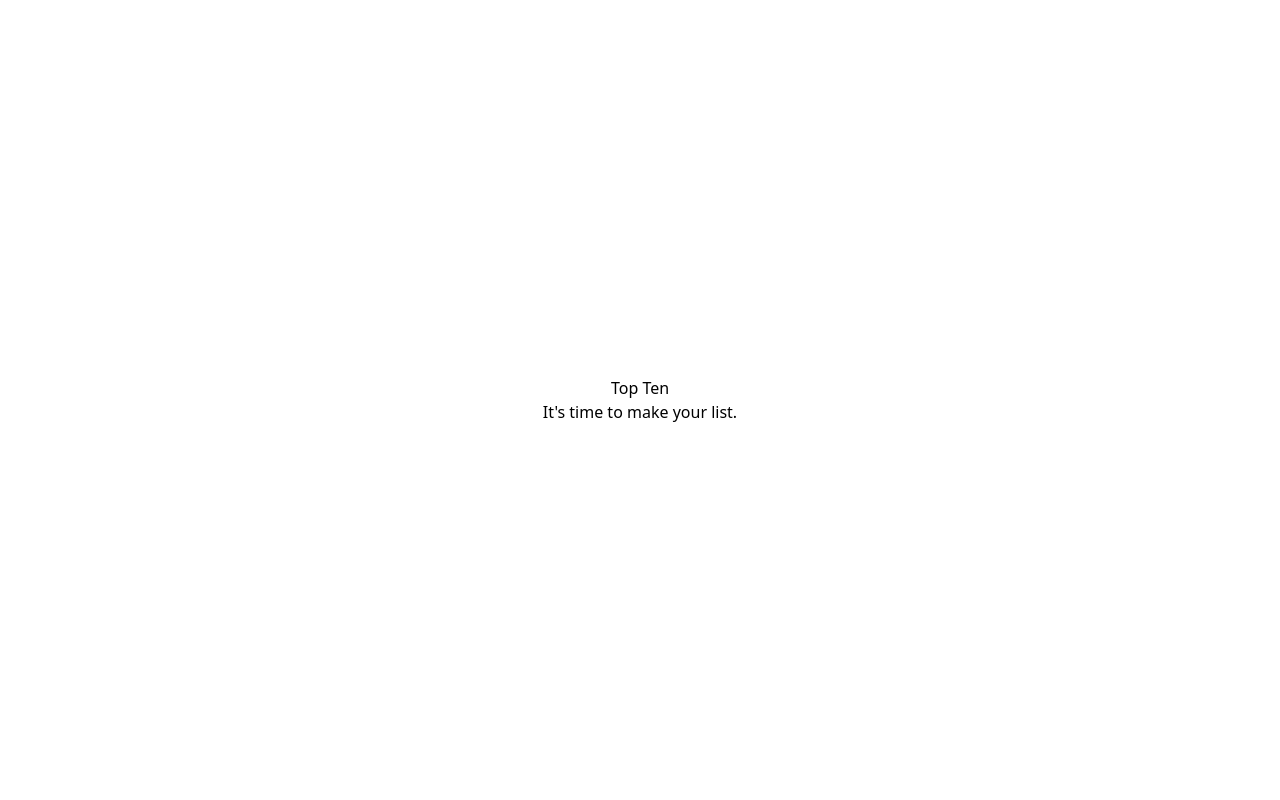
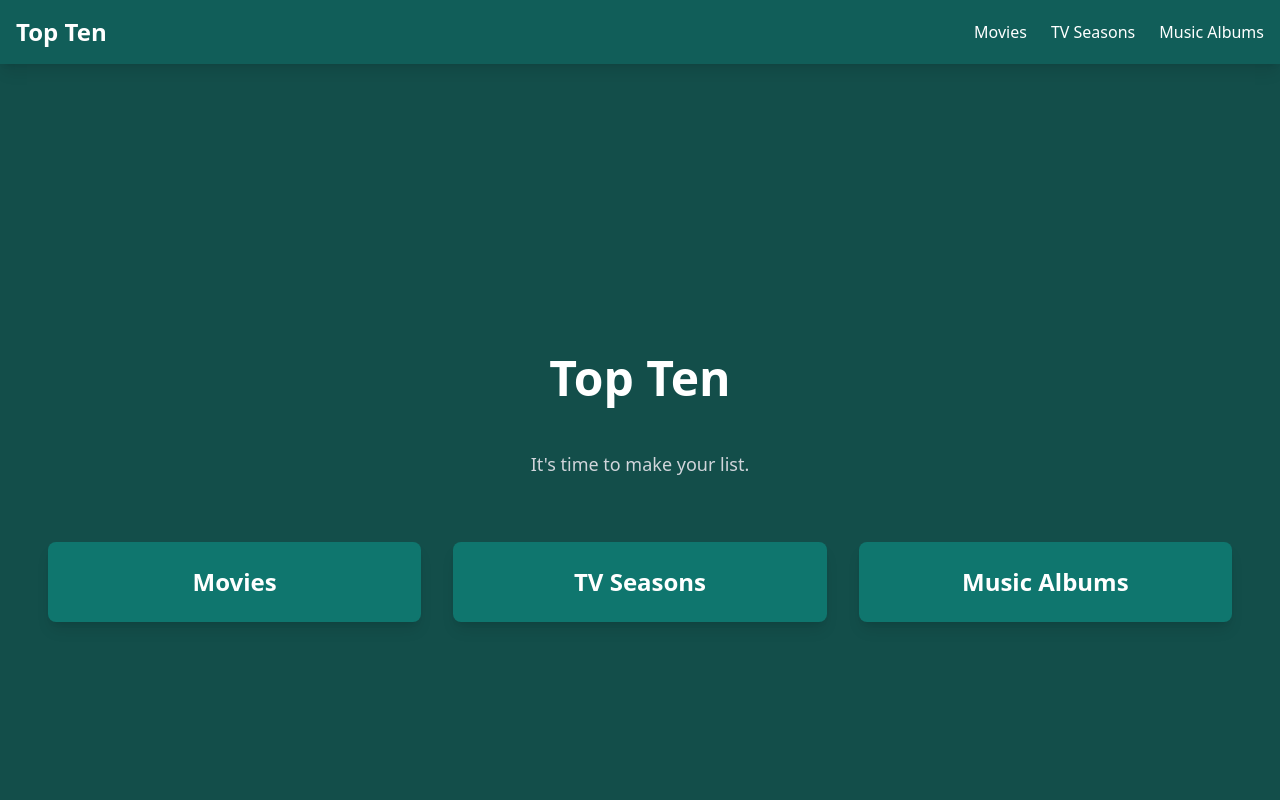
Before and after one commit to tbrown034/my-top-ten, a Next.js app: page / in a window 1280 px wide. Shown: the top 800 px of the page. Built offline with nearby package versions, Linux system fonts and the light colour scheme.

Commit message:
feat: built out the front and back end of the /movies page

```diff
--- /dev/null
+++ b/app/UI/Footer.jsx
@@ -0,0 +1,9 @@
+export default function Footer() {
+  return (
+    <footer className="w-full py-4 text-center bg-teal-800">
+      <p className="text-sm text-gray-300">
+        &copy; 2024 Top Ten. All rights reserved.
+      </p>
+    </footer>
+  );
+}
--- /dev/null
+++ b/app/UI/Header.jsx
@@ -0,0 +1,24 @@
+import Link from "next/link";
+
+export default function Header() {
+  return (
+    <header className="w-full py-4 bg-teal-800 shadow-lg">
+      <div className="container flex items-center justify-between px-4 mx-auto">
+        <Link href="/" className="text-2xl font-bold">
+          Top Ten
+        </Link>
+        <nav className="flex gap-6">
+          <Link href="/movies" className="hover:text-teal-300">
+            Movies
+          </Link>
+          <Link href="/tv" className="hover:text-teal-300">
+            TV Seasons
+          </Link>
+          <Link href="/music" className="hover:text-teal-300">
+            Music Albums
+          </Link>
+        </nav>
+      </div>
+    </header>
+  );
+}
--- /dev/null
+++ b/app/api/getMovies/route.js
@@ -0,0 +1,41 @@
+// app/api/getMovies/route.js
+export async function GET(request) {
+  const apiKey = process.env.TMDB_API_KEY;
+  const { searchParams } = new URL(request.url);
+  const page = searchParams.get("page") || 1;
+  const year = searchParams.get("year") || 2024;
+
+  const url = `https://api.themoviedb.org/3/discover/movie?api_key=${apiKey}&language=en-US&sort_by=popularity.desc&year=${year}&page=${page}`;
+
+  try {
+    const res = await fetch(url);
+    const data = await res.json();
+
+    // Check if 'results' exist in the response
+    if (!data.results || !Array.isArray(data.results)) {
+      throw new Error("Invalid API response");
+    }
+
+    // Map the 'results' array
+    const movies = data.results.map((movie) => ({
+      id: movie.id,
+      title: movie.title,
+      posterPath: `https://image.tmdb.org/t/p/w500${movie.poster_path}`,
+      releaseDate: movie.release_date,
+    }));
+
+    return new Response(
+      JSON.stringify({ movies, totalPages: data.total_pages }),
+      {
+        status: 200,
+        headers: { "Content-Type": "application/json" },
+      }
+    );
+  } catch (error) {
+    console.error(error);
+    return new Response(JSON.stringify({ error: "Failed to fetch movies" }), {
+      status: 500,
+      headers: { "Content-Type": "application/json" },
+    });
+  }
+}
--- a/app/layout.js
+++ b/app/layout.js
@@ -1,4 +1,6 @@
 import "./globals.css";
+import Header from "./ui/Header";
+import Footer from "./ui/Footer";
 
 export const metadata = {
   title: "Top Ten",
@@ -8,7 +10,11 @@ export const metadata = {
 export default function RootLayout({ children }) {
   return (
     <html lang="en">
-      <body>{children}</body>
+      <body className="min-h-screen text-white bg-teal-900">
+        <Header />
+        <main className="container p-6 mx-auto">{children}</main>
+        <Footer />
+      </body>
     </html>
   );
 }
--- a/app/movies/page.jsx
+++ b/app/movies/page.jsx
@@ -1,7 +1,113 @@
-import React from "react";
+"use client";
+import Link from "next/link";
+import React, { useEffect, useState } from "react";
 
-const page = () => {
-  return <div>movies</div>;
+const MoviesPage = () => {
+  const [movies, setMovies] = useState([]);
+  const [selectedMovies, setSelectedMovies] = useState([]);
+  const [error, setError] = useState(null);
+  const [loading, setLoading] = useState(true);
+  const [page, setPage] = useState(1);
+  const [totalPages, setTotalPages] = useState(1);
+
+  // Fetch movies with pagination
+  const fetchMovies = async (page = 1) => {
+    setLoading(true);
+    try {
+      const res = await fetch(`/api/getMovies?page=${page}&year=2024`);
+      const data = await res.json();
+
+      if (res.ok) {
+        setMovies((prevMovies) => [...prevMovies, ...data.movies]);
+        setTotalPages(data.totalPages);
+        setLoading(false);
+      } else {
+        throw new Error(data.error || "Failed to fetch movies");
+      }
+    } catch (err) {
+      setError(err.message);
+      setLoading(false);
+    }
+  };
+
+  // Initial fetch and pagination handling
+  useEffect(() => {
+    fetchMovies(page);
+  }, [page]);
+
+  // Handle "Load More" click
+  const handleLoadMore = () => {
+    if (page < totalPages) {
+      setPage(page + 1);
+    }
+  };
+
+  // Handle adding a movie to the selected list
+  const handleAddMovie = (movie) => {
+    if (!selectedMovies.some((m) => m.id === movie.id)) {
+      setSelectedMovies([...selectedMovies, movie]);
+    }
+  };
+
+  if (loading && movies.length === 0) return <p>Loading movies...</p>;
+  if (error) return <p>{error}</p>;
+
+  return (
+    <div className="flex flex-col items-center gap-6">
+      <h1 className="text-4xl font-bold">Movies</h1>
+      <h3 className="text-gray-300">Select your top 10 movies of the year.</h3>
+
+      {/* Display movies */}
+      <div className="grid grid-cols-1 gap-6 md:grid-cols-2 lg:grid-cols-3">
+        {movies.map((movie) => (
+          <div key={movie.id} className="p-4 bg-teal-800 rounded-lg shadow-md">
+            <img
+              src={movie.posterPath}
+              alt={movie.title}
+              className="object-cover w-full h-64 mb-2 rounded-md"
+            />
+            <h4 className="text-lg font-semibold">{movie.title}</h4>
+            <p className="text-sm text-gray-300">{movie.releaseDate}</p>
+            <button
+              onClick={() => handleAddMovie(movie)}
+              className="px-4 py-2 mt-2 bg-teal-600 rounded-lg hover:bg-teal-500"
+            >
+              Add
+            </button>
+          </div>
+        ))}
+      </div>
+
+      {/* Pagination Controls */}
+      {page < totalPages && (
+        <button
+          onClick={handleLoadMore}
+          className="px-4 py-2 mt-6 bg-teal-600 rounded-lg hover:bg-teal-500"
+        >
+          Load More
+        </button>
+      )}
+
+      {/* Selected Movies */}
+      <div className="mt-6">
+        <h2 className="text-2xl font-bold">Your Selected Movies</h2>
+        {selectedMovies.length === 0 ? (
+          <p>No movies selected yet.</p>
+        ) : (
+          <ul>
+            {selectedMovies.map((movie) => (
+              <li key={movie.id}>{movie.title}</li>
+            ))}
+          </ul>
+        )}
+      </div>
+
+      {/* Submit Button */}
+      <Link href="/movies/submit" className="p-2 mt-4 border-2 rounded-xl">
+        Submit
+      </Link>
+    </div>
+  );
 };
 
-export default page;
+export default MoviesPage;
--- /dev/null
+++ b/app/music/page.jsx
@@ -0,0 +1,14 @@
+import React from "react";
+
+const MusicPage = () => {
+  return (
+    <div className="flex flex-col items-center justify-center min-h-screen">
+      <h1 className="mb-4 text-4xl font-bold">Music Albums</h1>
+      <p className="text-gray-300">
+        Select your top 10 music albums of the year.
+      </p>
+    </div>
+  );
+};
+
+export default MusicPage;
--- a/app/page.js
+++ b/app/page.js
@@ -1,10 +1,30 @@
-import Image from "next/image";
+import Link from "next/link";
 
 export default function Home() {
   return (
-    <div className="flex flex-col items-center justify-center min-h-screen">
-      <h1>Top Ten</h1>
-      <p>It's time to make your list.</p>
+    <div className="flex flex-col items-center justify-center min-h-screen gap-8">
+      <h1 className="mb-4 text-5xl font-extrabold">Top Ten</h1>
+      <p className="mb-8 text-lg text-gray-300">It's time to make your list.</p>
+      <div className="grid w-full grid-cols-1 gap-8 px-6 md:grid-cols-3">
+        <Link
+          href="/movies"
+          className="p-6 transition bg-teal-700 rounded-lg shadow-lg hover:bg-teal-600"
+        >
+          <h2 className="text-2xl font-semibold text-center">Movies</h2>
+        </Link>
+        <Link
+          href="/tv"
+          className="p-6 transition bg-teal-700 rounded-lg shadow-lg hover:bg-teal-600"
+        >
+          <h2 className="text-2xl font-semibold text-center">TV Seasons</h2>
+        </Link>
+        <Link
+          href="/music"
+          className="p-6 transition bg-teal-700 rounded-lg shadow-lg hover:bg-teal-600"
+        >
+          <h2 className="text-2xl font-semibold text-center">Music Albums</h2>
+        </Link>
+      </div>
     </div>
   );
 }
--- /dev/null
+++ b/app/tv/page.jsx
@@ -0,0 +1,14 @@
+import React from "react";
+
+const TVPage = () => {
+  return (
+    <div className="flex flex-col items-center justify-center min-h-screen">
+      <h1 className="mb-4 text-4xl font-bold">TV Seasons</h1>
+      <p className="text-gray-300">
+        Select your top 10 TV seasons of the year.
+      </p>
+    </div>
+  );
+};
+
+export default TVPage;
```
